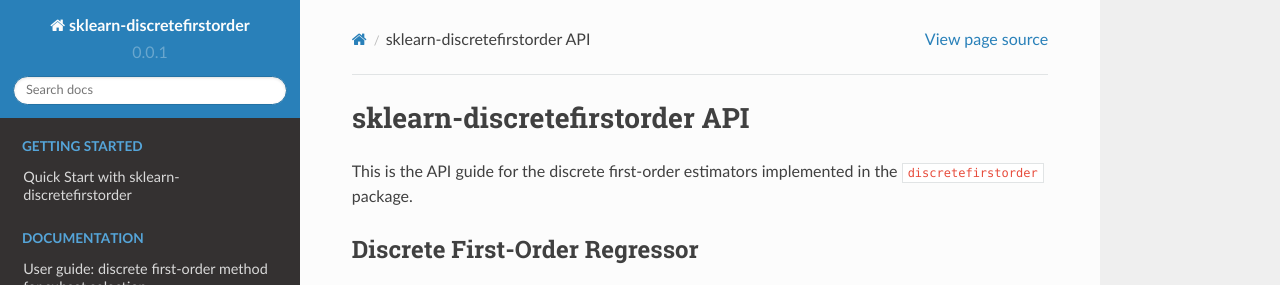
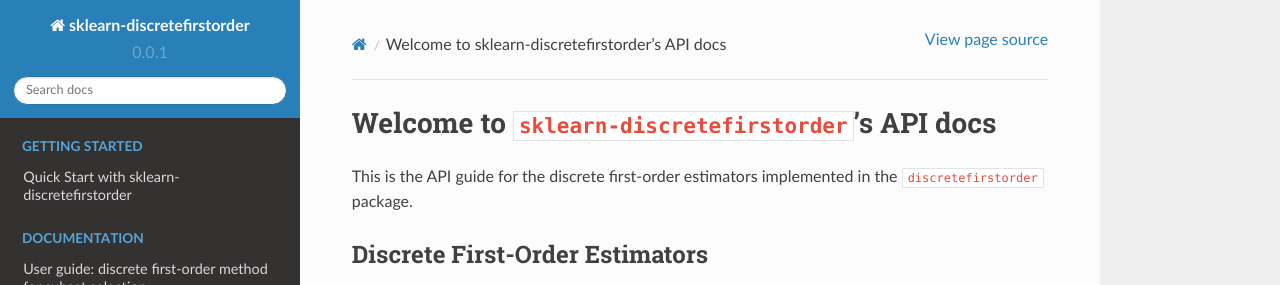
Before and after one commit to miguelfmc/sklearn-discretefirstorder, a Sphinx documentation site: the page built from doc/api.rst, in a window 1280 px wide, cut to the strip 0-285 px from the top of the page. Built offline with Sphinx 7.4.7 and the Read the Docs theme 2.0.0, drawn with Linux system fonts in a browser that asks for light colours; formulas are drawn with MathJax 3; pages that are not in the unit, such as notebooks, are missing from menus; some of the changed text lies outside the part shown.

```diff
--- a/doc/api.rst
+++ b/doc/api.rst
@@ -1,17 +1,17 @@
-#############################
-sklearn-discretefirstorder API
-#############################
+#####################################################
+Welcome to ``sklearn-discretefirstorder``'s API docs
+#####################################################
 
 This is the API guide for the discrete first-order estimators
 implemented in the ``discretefirstorder`` package.
 
 .. currentmodule:: discretefirstorder
 
-Discrete First-Order Regressor
+Discrete First-Order Estimators
 ==============================
 
 .. autosummary::
    :toctree: generated/
    :template: class.rst
 
-   DiscreteFirstOrderRegressor
+   DFORegressor
```
